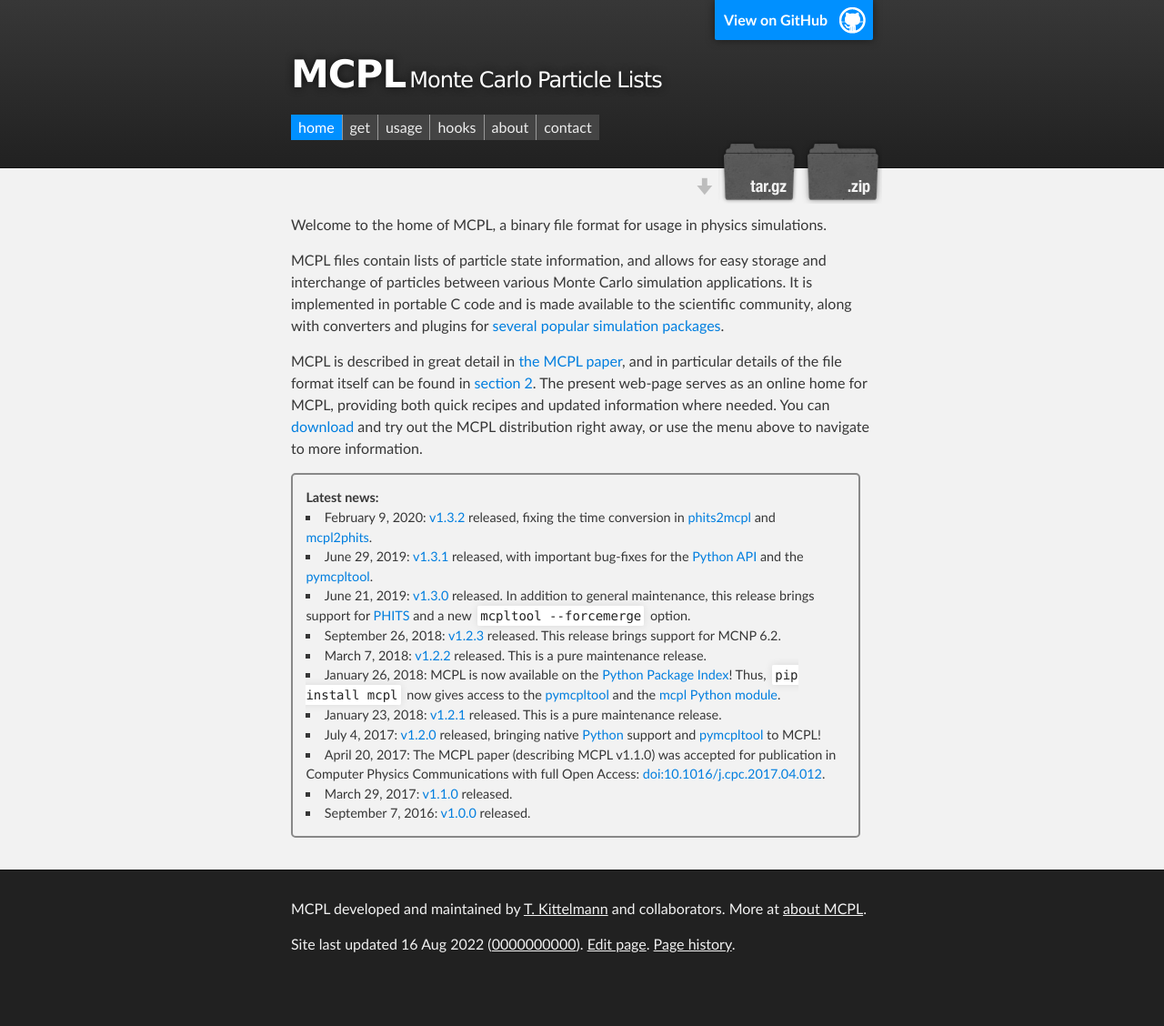
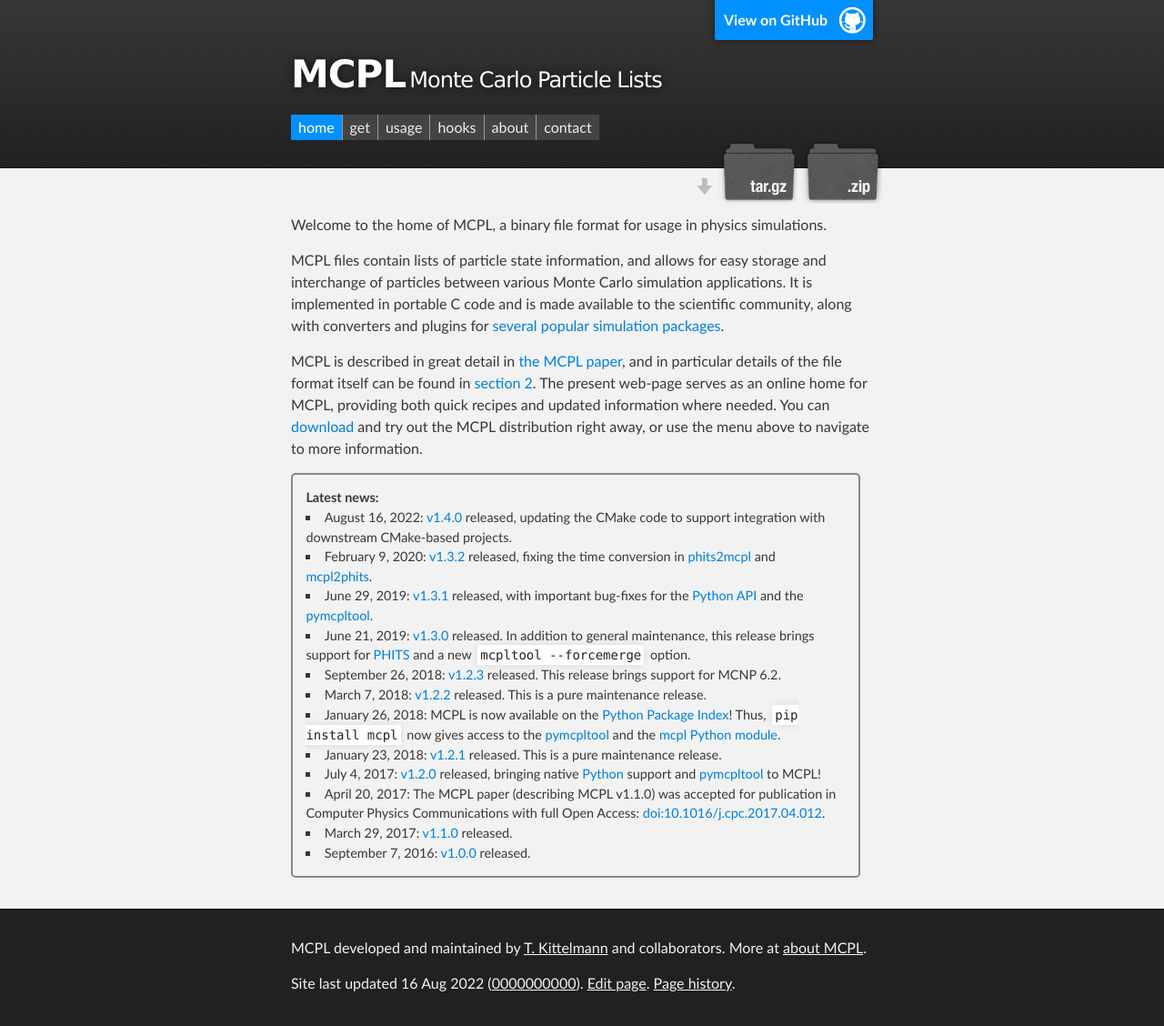
Before and after one commit to mctools/mcpl, a Jekyll site: the page built from index.md, in a window 1280 px wide. Shown: the whole page at 91% size. Built offline with Jekyll 4.4.1, drawn with Linux system fonts in a browser that asks for light colours; before the commit the page ends 1085 px from its top, so only the background shows below that.

Commit message:
update news

```diff
--- a/index.md
+++ b/index.md
@@ -21,6 +21,10 @@ both quick recipes and updated information where needed. You can [download](LOCA
 and try out the MCPL distribution right away, or use the
 menu above to navigate to more information.
 
+* August 16, 2022:
+  [v1.4.0](https://github.com/mctools/mcpl/releases/tag/v1.4.0)
+  released, updating the CMake code to support integration with
+  downstream CMake-based projects.
 * February 9, 2020:
   [v1.3.2](https://github.com/mctools/mcpl/releases/tag/v1.3.2)
   released, fixing the time conversion in [phits2mcpl](LOCAL:hooks_phits)
```
